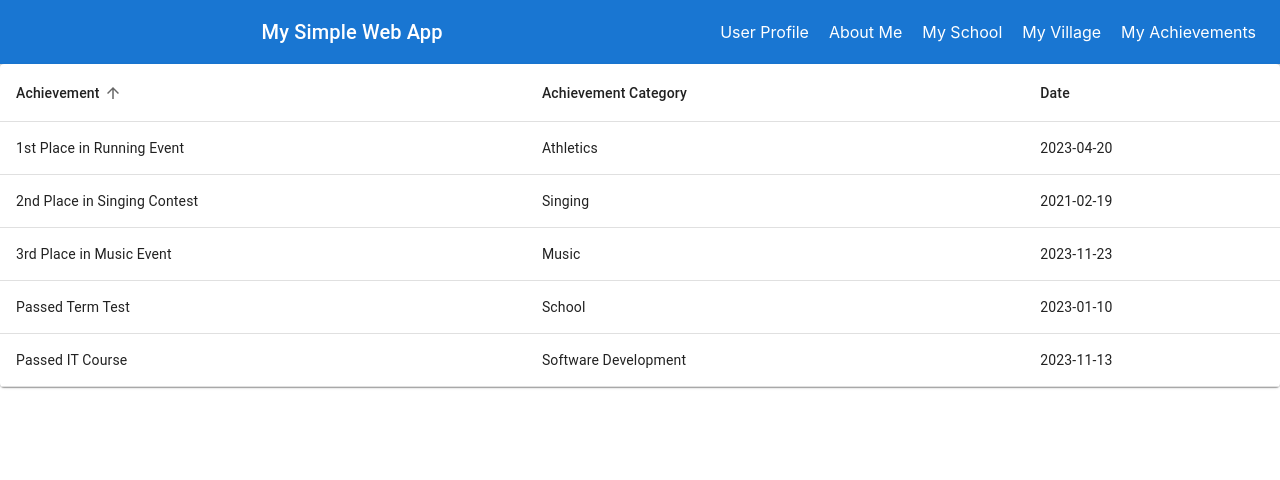
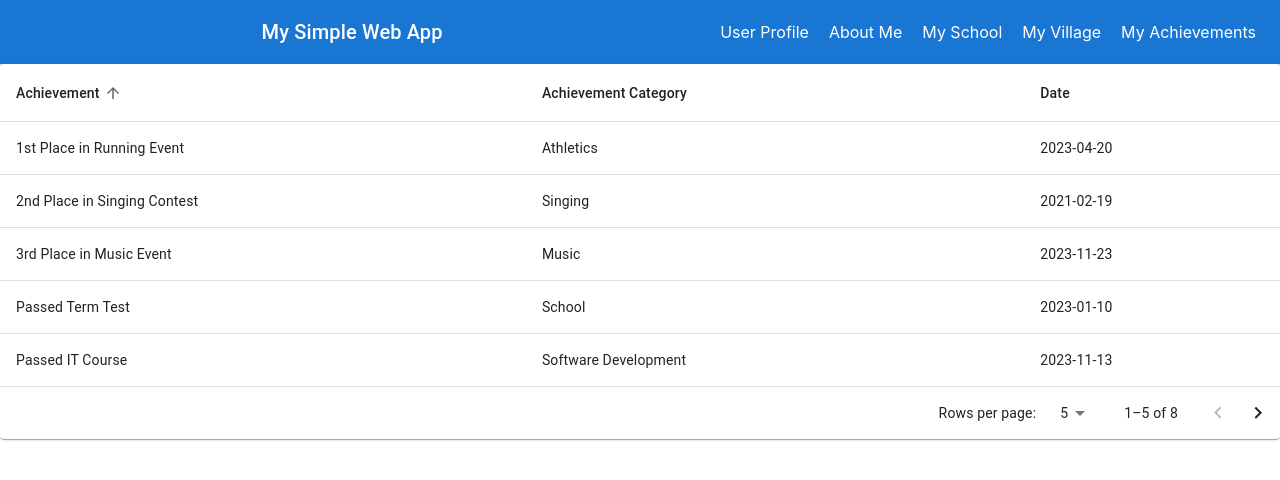
Before and after one commit to sanulihesara/react-frontend, a React (Create React App) app: page /my-achievements in a window 1280 px wide. Shown: the top 480 px of the page. Built offline with nearby package versions, Linux system fonts and the light colour scheme.

Commit message:
Added Pagination

```diff
--- a/src/components/MyAchievements.js
+++ b/src/components/MyAchievements.js
@@ -16,6 +16,8 @@ const rows = [
     createData("Passed Term Test", "School", "2023-01-10"),
     createData("Passed IT Course", "Software Development", "2023-11-13"),
     createData("2nd Place in Running Event", "Athletics", "2023-03-13"),
+    createData("Went to NASA", "Astronomy", "2023-08-13"),
+    createData("Went to Ferrari Company", "Automobile", "2024-08-13"),
 ];
 
 const headCells = [
@@ -100,6 +102,14 @@ const MyAchievements = () => {
                     </TableBody>
                 </Table>
             </TableContainer>
+            <TablePagination
+                rowsPerPageOptions={[5,10,25]}
+                component="div"
+                count={rows.length}
+                rowsPerPage={rowsPerPage}
+                page={page}
+                onPageChange={handleChangePage}
+                onRowsPerPageChange={handleChangeRowsPerPage} />
         </Paper>
     );
 };
```
